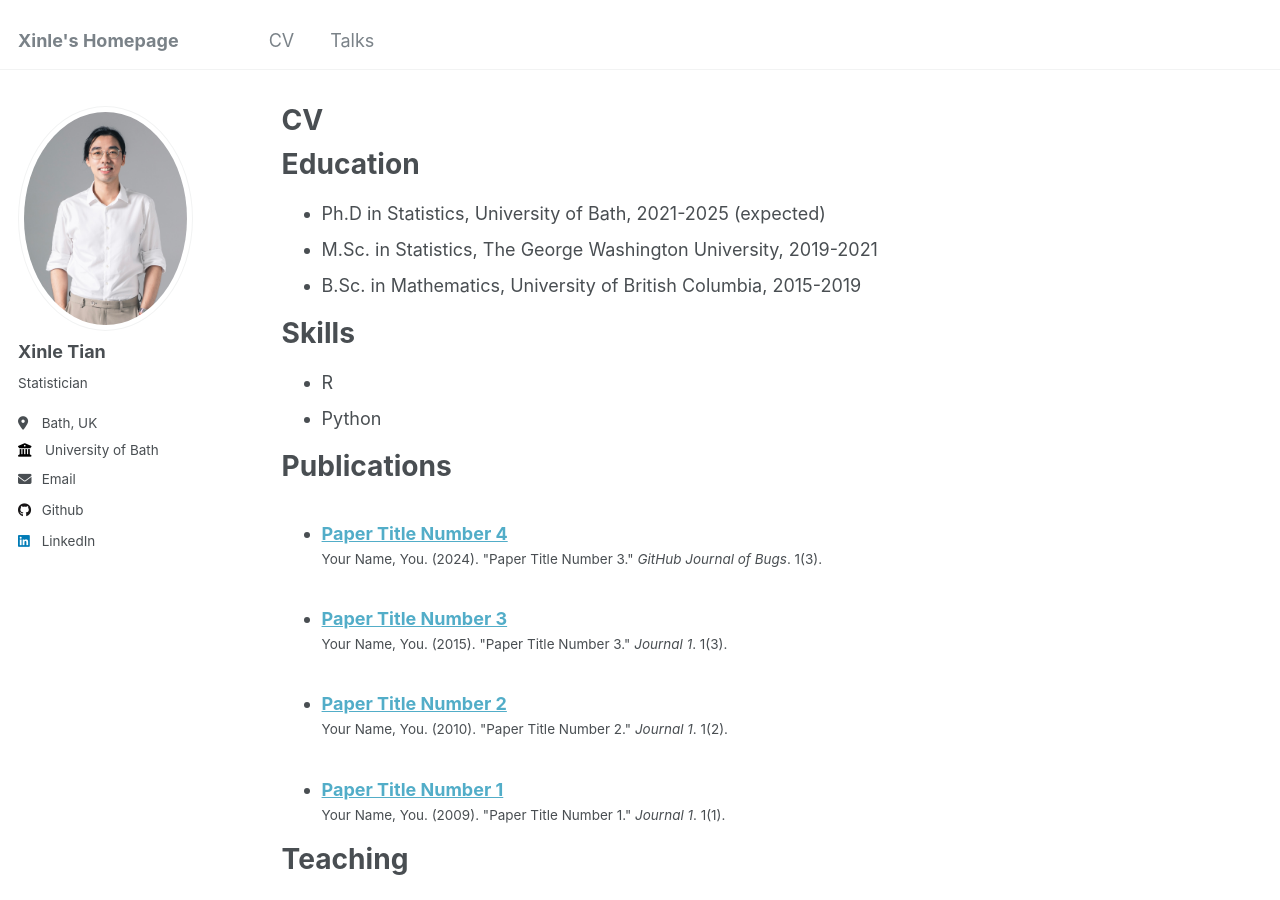
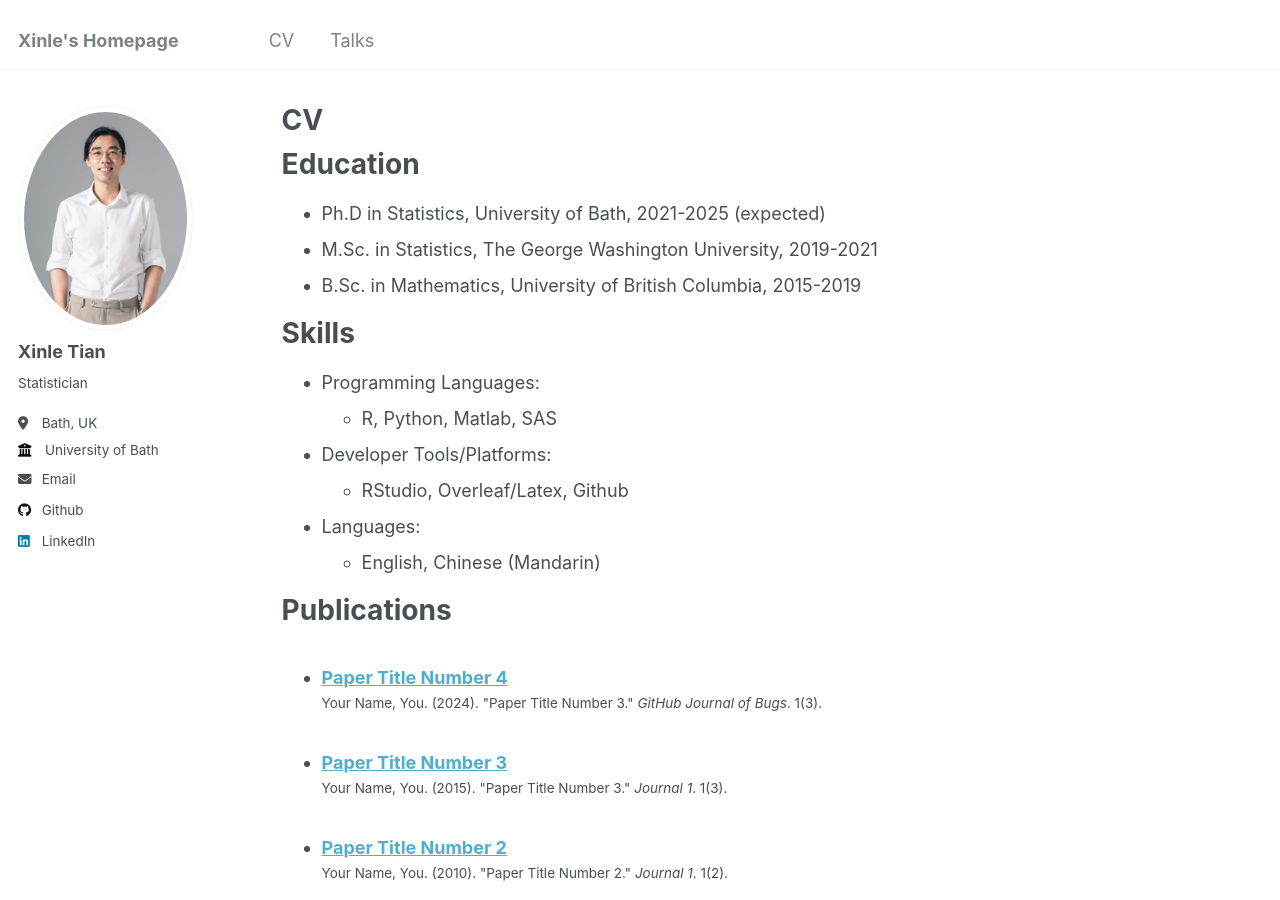
Before and after one commit to xinlet/xinlet.github.io, a Jekyll site: the page built from _pages/cv.md, in a window 1280 px wide and 900 px high. Built offline with Jekyll 4.4.1, drawn with Linux system fonts in a browser that asks for light colours.

Commit message:
Update cv.md

```diff
--- a/_pages/cv.md
+++ b/_pages/cv.md
@@ -17,8 +17,12 @@ Education
 
 Skills
 ======
-* R
-* Python
+* Programming Languages:
+  * R, Python, Matlab, SAS
+* Developer Tools/Platforms:
+  * RStudio, Overleaf/Latex, Github
+* Languages:
+  * English, Chinese (Mandarin)
 
 Publications
 ======
```
